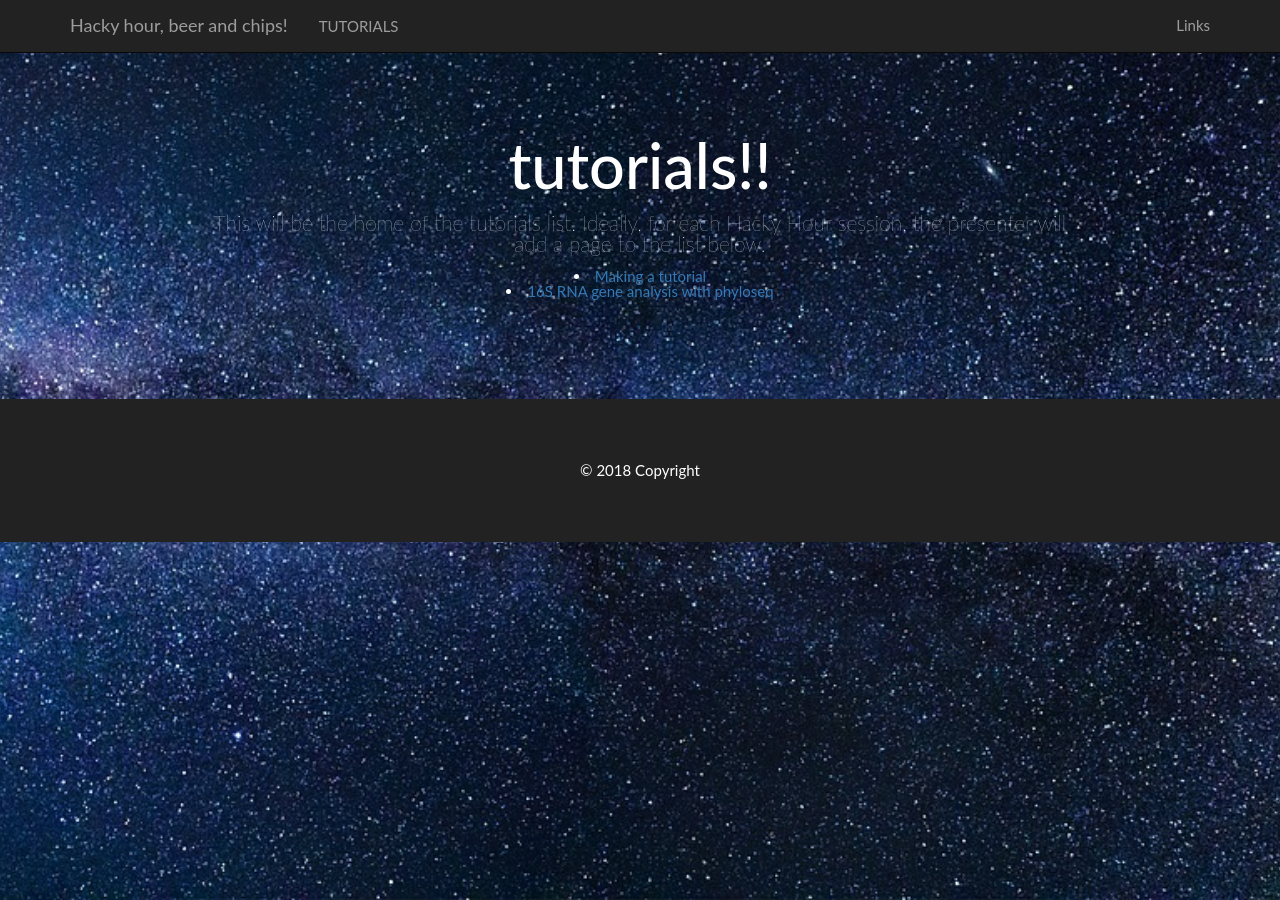
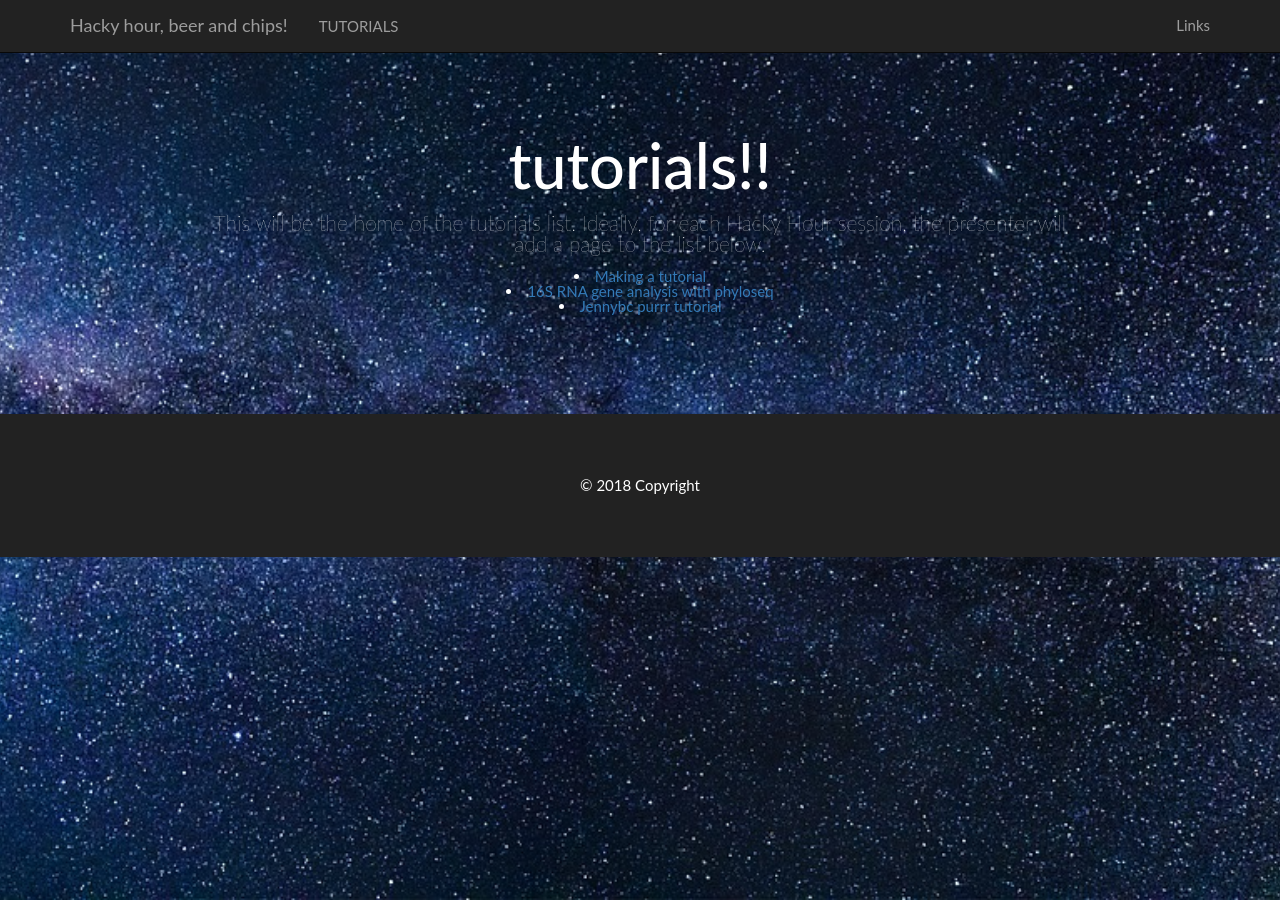
Before and after one commit to NUIGhackyhour/NUIGhackyhour.github.io, a Jekyll site: the page built from tutorials.html, in a window 1280 px wide. Built offline with Jekyll 4.4.1, drawn with Linux system fonts in a browser that asks for light colours; nearby versions of some CDN libraries.

Commit message:
Jennybc purrr tutorial

```diff
--- a/tutorials.html
+++ b/tutorials.html
@@ -9,4 +9,5 @@
 
     <li><a href="./tutorials/tutorial_howto.html">Making a tutorial</a> </li>
     <li><a href="./tutorials/tuto-phyloseq.html">16S RNA gene analysis with phyloseq</a> </li>
+    <li><a href="https://jennybc.github.io/purrr-tutorial/index.html">Jennybc purrr tutorial</a> </li>
 </div>
```
